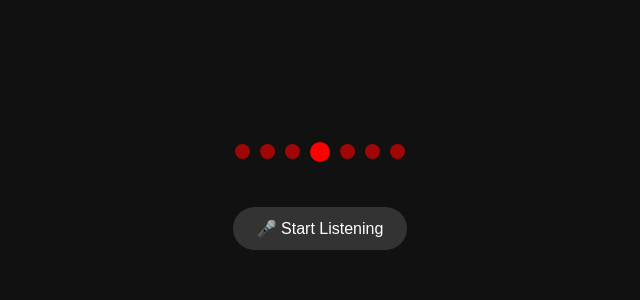
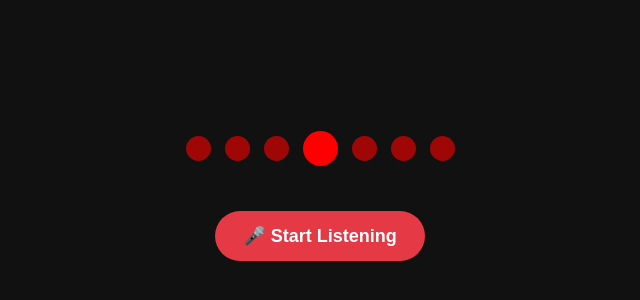
Before and after one commit to Sivarjavel/react-vite-starter-rpoh, a React (Vite) app: page / in a window 1280 px wide. Shown: the part 202-502 px from the top of the page, without its empty margins (320-960 px from the left). Built offline with nearby package versions, Linux system fonts and the light colour scheme.

Commit message:
Update App.css

```diff
--- a/src/App.css
+++ b/src/App.css
@@ -10,19 +10,20 @@ body {
   align-items: center;
   justify-content: center;
   height: 100vh;
+  color: white;
 }
 
 .listener {
   display: flex;
   align-items: center;
   justify-content: center;
-  gap: 10px;
+  gap: 14px;
   margin-bottom: 40px;
 }
 
 .dot {
-  width: 15px;
-  height: 15px;
+  width: 25px;   /* 🔥 bigger dots */
+  height: 25px;
   border-radius: 50%;
   background: red;
   opacity: 0.6;
@@ -30,23 +31,35 @@ body {
 }
 
 .center {
-  width: 20px;
-  height: 20px;
+  width: 35px;   /* 🔥 bigger center */
+  height: 35px;
   opacity: 1;
 }
 
 button {
   margin: 5px;
-  padding: 12px 24px;
+  padding: 14px 28px;
   border: none;
   border-radius: 25px;
-  font-size: 16px;
+  font-size: 18px;
   cursor: pointer;
-  background: #333;
+  background: #e63946;
   color: white;
+  font-weight: bold;
   transition: background 0.3s;
 }
 
 button:hover {
-  background: #444;
+  background: #d62839;
 }
+
+.player {
+  margin-top: 20px;
+  text-align: center;
+}
+
+audio {
+  margin-top: 10px;
+  outline: none;
+  width: 250px;
+}
```
